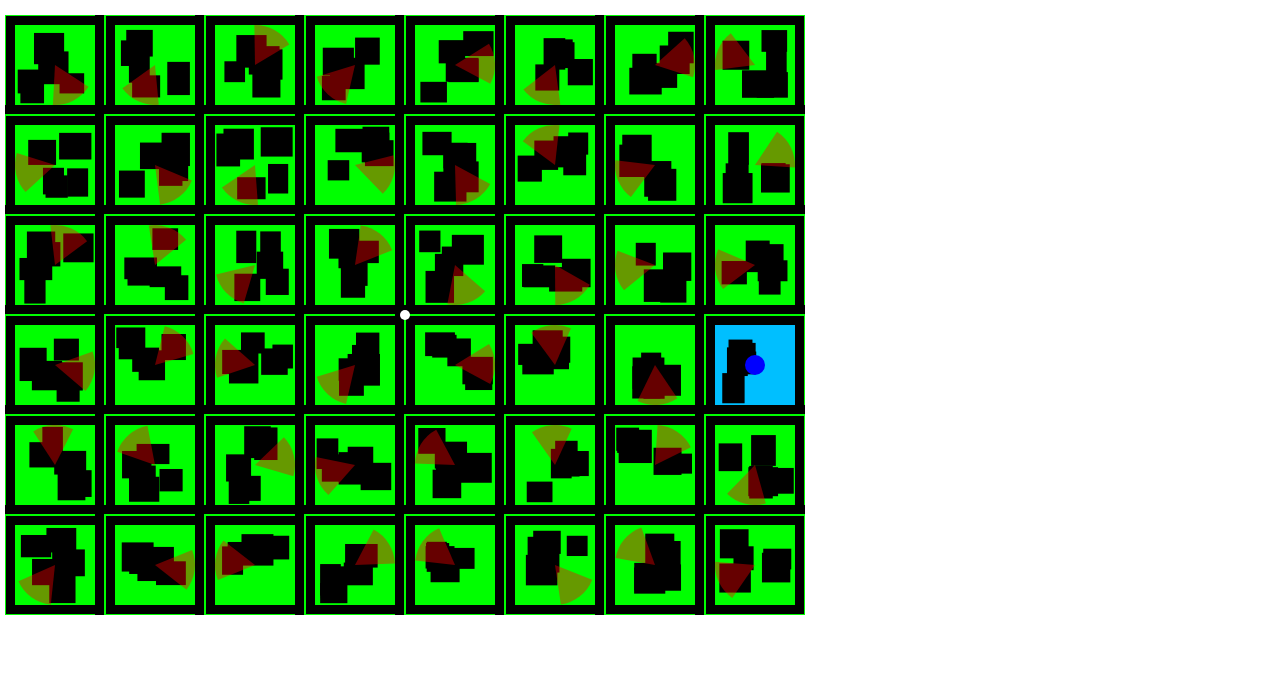
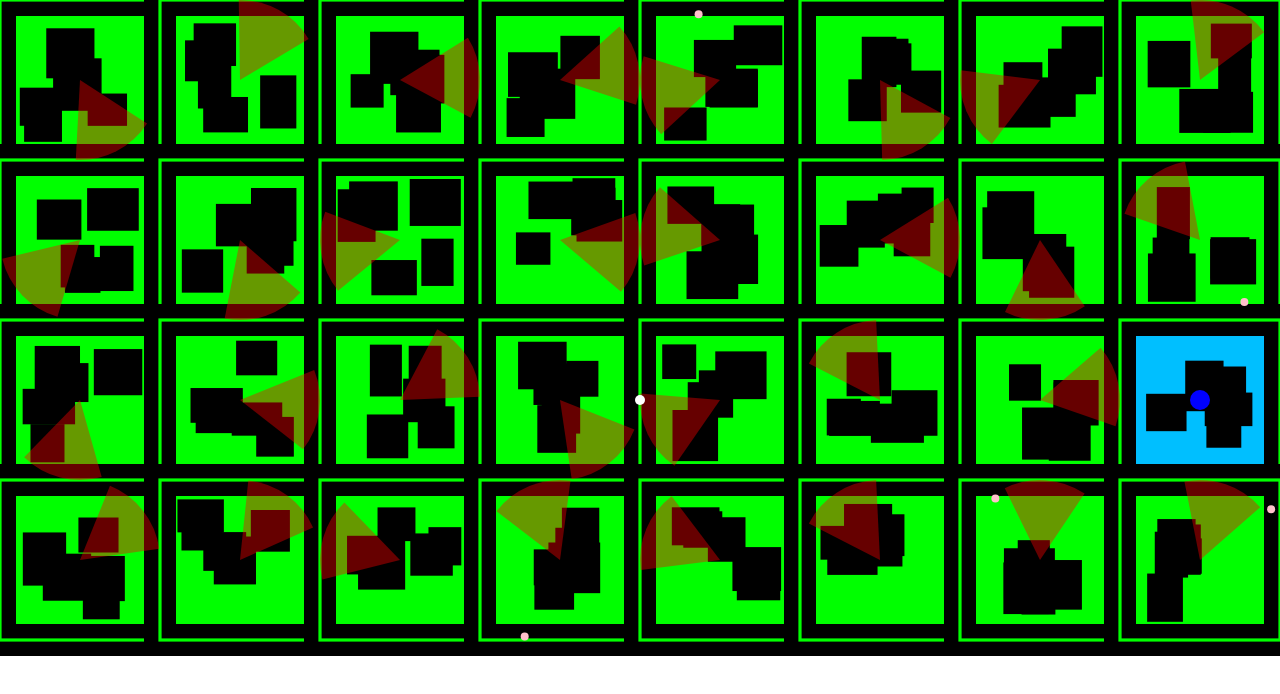
Before and after one commit to harishsenthilkumar06/Cyberscape, a plain HTML site: page index.html in a window 1280 px wide. Drawn offline with Linux system fonts and the light colour scheme.

Commit message:
added Shards

```diff
--- a/index.html
+++ b/index.html
@@ -6,11 +6,11 @@
     <title>Delta Task 2</title>
     <link rel="stylesheet" href="styles.css">
 </head>
-<body>
 
-<canvas id="canvasStatic" width="800" height="600"></canvas>
-<canvas id="canvasAnimated" width="800" height="600"></canvas>
+<body onresize = "location.reload()">
+<canvas id="canvasStatic"></canvas>
+<canvas id="canvasAnimated"></canvas>
+</body>
 
-</body>
 <script src="script.js"></script>
 </html>
--- a/script.js
+++ b/script.js
@@ -3,10 +3,14 @@ const canvasAnimated = document.getElementById('canvasAnimated');
 const ctx = canvas.getContext('2d');
 const ctxAnimated = canvasAnimated.getContext('2d');
 
+canvas.width = innerWidth;
+canvas.height = innerHeight;
+canvasAnimated.width = innerWidth;
+canvasAnimated.height = innerHeight;
 
-const cols = 8;
-const rows = 6;
-const tileSize = 100;
+const cols = Math.floor(canvas.width/150);
+const rows = (canvas.height / (canvas.width / cols)) - 1;
+const tileSize = canvas.width / cols;
 let isPaused = false;
 
 function towerArc(px, py, radius, angle) {
@@ -88,6 +92,24 @@ function buildingBlock(px, py, bw, bh) {
     this.y = py;
     this.width = bw;
     this.height = bh;
+}
+
+function shard(px, py, radius) {
+    this.x = px;
+    this.y = py;
+    this.radius = radius;
+
+    this.draw = function() {
+        ctxAnimated.beginPath();
+        ctxAnimated.arc(this.x, this.y, this.radius, 0, 2 * Math.PI);
+        ctxAnimated.fillStyle = 'pink';
+        ctxAnimated.fill();
+    }
+
+    this.update = function() {
+        if (isPaused) return;
+        this.draw();
+    }
 }
 
 function checkBuildingCollision() {
@@ -173,7 +195,7 @@ function drawTile(x, y) {
             buildingBlockArray.push(new buildingBlock(bx, by, bw, bh));
         }
 
-    towerArray.push(new towerArc(px, py, 40, Math.random() * 2 * Math.PI));
+        towerArray.push(new towerArc(px, py, tileSize / 2, Math.random() * 2 * Math.PI));
     }
 
     else {
@@ -191,6 +213,29 @@ function drawTile(x, y) {
         ctx.fillStyle = 'blue';
         ctx.fill();
         baseStation = 1;
+    }
+
+    if (Math.random() < 0.2 && !isBlueZone) {
+        var shardPlaced = false;
+        while (!shardPlaced) {
+            let validPlacement = true;
+            var xAttempt = Math.random() * tileSize + px;
+            var yAttempt = Math.random() * tileSize + py;
+            for (let i = 1; i <= 5; i++) {
+                let block = buildingBlockArray[buildingBlockArray.length - i];
+                if (xAttempt + shardRadius > block.x && xAttempt - shardRadius < block.x + block.width &&
+                    yAttempt + shardRadius > block.y && yAttempt - shardRadius < block.y + block.height) {
+                            validPlacement = false;
+                            break;
+                }
+            }
+            if (validPlacement) {
+                let shardInstance = new shard(xAttempt, yAttempt, shardRadius);
+                shardArray.push(shardInstance);
+                shardInstance.draw();
+                shardPlaced = true;
+            }
+        }
     }
 }
 
@@ -268,6 +313,11 @@ function animate() {
     for (let i = 0; i < bulletArray.length; i++) {
         bulletArray[i].update();
     }
+
+    for (let i = 0; i < shardArray.length; i++) {
+        shardArray[i].update();
+    }
+
     checkBulletCollision();
     player1.update();
     timer++;
@@ -277,6 +327,8 @@ function animate() {
 var towerArray = [];
 var buildingBlockArray = [];
 var bulletArray = [];
+var shardArray = [];
+const shardRadius = 4;
 let player1 = new player(canvasAnimated.width / 2, canvasAnimated.height/ 2, 0, 0);
 
 function generateMap() {
--- a/styles.css
+++ b/styles.css
@@ -1,5 +1,11 @@
 canvas {
-    margin-top: 10px;
+    margin-top: 0px;
+    margin-left: 0px;
+    margin-right: 0px;
+    margin-bottom: 0px;
+    width: 100%;
+    height: 100%;
+    position: fixed;
 }
 
 #canvasStatic {
@@ -7,7 +13,7 @@ canvas {
     top: 0;
     left: 0;
     background-color: rgba(255, 255, 255, 0.8);
-    padding: 5px;
+    padding: 0px;
     font-family: Arial, sans-serif;
 }
 
@@ -16,6 +22,13 @@ canvas {
     top: 0;
     left: 0;
     background-color: rgba(255, 255, 255, 0);
-    padding: 5px;
+    padding: 0px;
     font-family: Arial, sans-serif;
 }
+
+html, body {
+    margin: 0 !important;
+    padding: 0 !important;
+    width: 100%;
+    height: 100%;
+}
```
Lines whose indentation alone changed are shown as unchanged.
